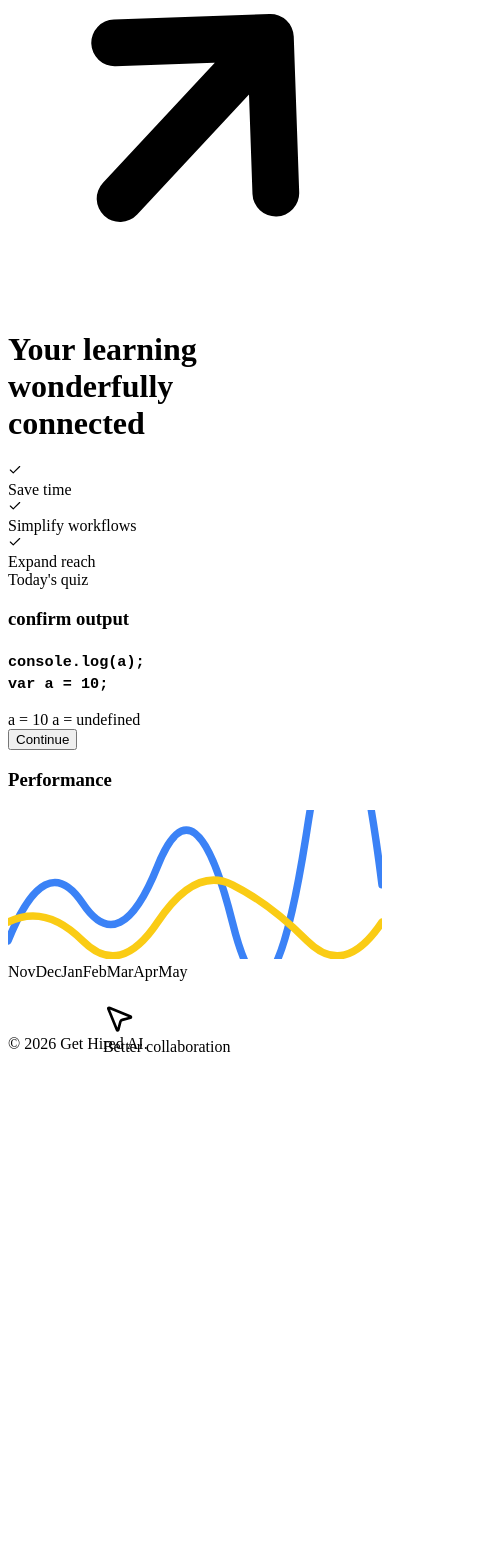
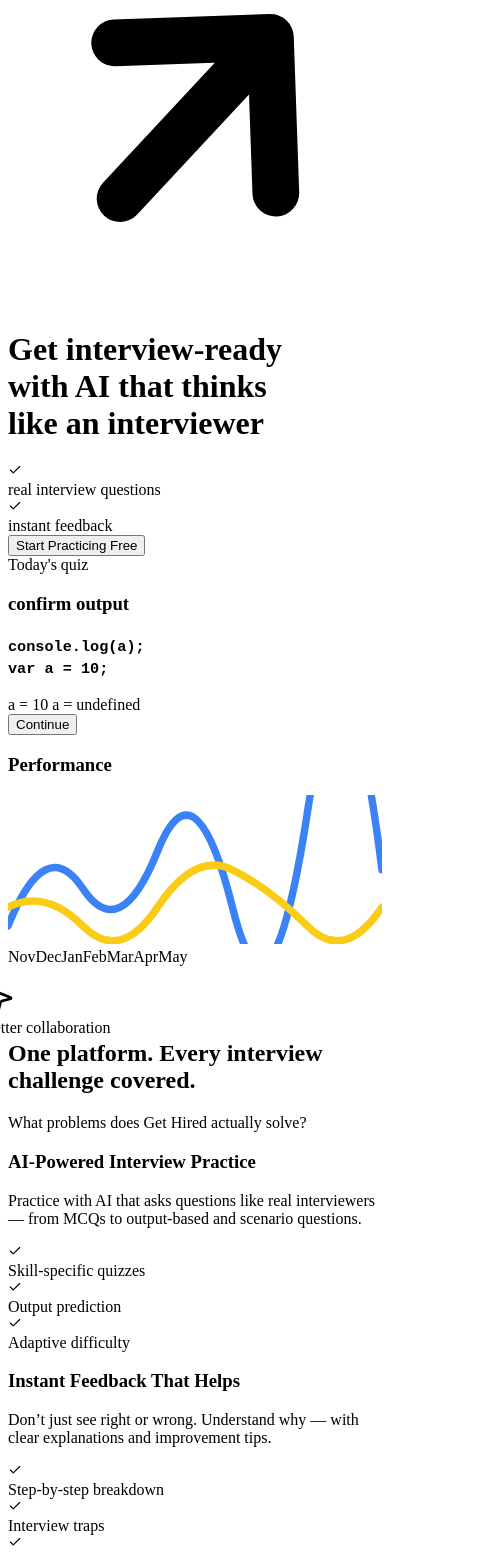
Before and after one commit to kundan-suthar/gethired_ai, a Next.js app: page / in a window 390 px wide. Shown: the part 432-1986 px from the top of the page, 477 px wide, since content can reach past the window. Before the commit the page ends 1493 px from the top, so only its background shows below. Built offline with nearby package versions, Linux system fonts and the light colour scheme.

Commit message:
completed  Landing page

```diff
--- a/src/app/page.tsx
+++ b/src/app/page.tsx
@@ -1,9 +1,8 @@
 "use client";
 
 import React from "react";
-import Image from "next/image";
 import { motion } from "framer-motion";
-import { Check, ChevronDown, Lock, MousePointer2 } from "lucide-react";
+import { Check,  Lock, MousePointer2 } from "lucide-react";
 
 const Navbar = () => {
   return (
@@ -17,13 +16,12 @@
         </div>
 
         <div className="hidden md:flex items-center gap-6 text-gray-600 font-medium">
-          <button className="flex items-center gap-1 hover:text-black transition-colors">
-            Product
-          </button>
-          <button className="flex items-center gap-1 hover:text-black transition-colors">
+          <button className="flex items-center gap-1 hover:text-black transition-colors hover:cursor-pointer"
+            onClick={()=>{document.getElementById("solutions")?.scrollIntoView({behavior: "smooth"})}}
+          >
             Solutions
           </button>
-          <button className="hover:text-black transition-colors">Who it's for</button>
+          <button className="hover:text-black transition-colors hover:cursor-pointer" onClick={()=>{document.getElementById("who-is-it-for")?.scrollIntoView({behavior: "smooth"})}}>Who it's for</button>
         </div>
       </div>
 
@@ -47,7 +45,7 @@
     transition={{ delay: 0.2 }}
     className="inline-flex items-center gap-2 bg-[#fef08a] border-2 border-black px-4 py-1.5 rounded-xl shadow-[4px_4px_0px_0px_rgba(0,0,0,1)] mb-8"
   >
-    <span className="font-bold text-sm">Be professional</span>
+    <span className="font-bold text-sm">Get Hired AI</span>
     <div className="w-4 h-4 text-black italic">
       <svg viewBox="0 0 24 24" fill="none" stroke="currentColor" strokeWidth="3" strokeLinecap="round" strokeLinejoin="round">
         <path d="M7 17L17 7M17 7H7M17 7V17" />
@@ -130,33 +128,48 @@
   </motion.div>
 );
 
-const ScheduledCard = () => (
+
+
+const SolutionCard = ({ title, description, points, color }: { title: string, description: string, points: string[], color: string }) => (
   <motion.div
-    initial={{ x: 20, opacity: 0 }}
-    animate={{ x: 0, opacity: 1 }}
-    transition={{ delay: 0.6 }}
-    className="bg-white border-2 border-black rounded-3xl p-5 shadow-[8px_8px_0px_0px_rgba(0,0,0,0.1)] w-72 absolute -bottom-16 -right-12"
+    whileHover={{ y: -8, x: -4 }}
+    className="bg-white border-4 border-black rounded-3xl p-8 shadow-[8px_8px_0px_0px_rgba(0,0,0,1)] flex flex-col h-full hover:shadow-[12px_12px_0px_0px_rgba(0,0,0,1)] transition-all"
   >
-    <h3 className="font-bold mb-4">Scheduled</h3>
-    <div className="space-y-3">
-      <div className="bg-[#a78bfa] p-3 rounded-xl flex items-center justify-between border border-black/10">
-        <div className="flex items-center gap-3">
-          <div className="w-5 h-5 bg-white/20 rounded-full flex items-center justify-center">
-            <Check size={10} className="text-white" />
+    <div className={`w-14 h-14 ${color} rounded-2xl border-4 border-black mb-8 flex items-center justify-center shadow-[4px_4px_0px_0px_rgba(0,0,0,1)]`}>
+      <div className="w-6 h-6 border-2 border-black rounded-full flex items-center justify-center">
+        <div className="w-2 h-2 bg-black rounded-full" />
       </div>
-          <span className="text-white font-bold text-xs">UI Design</span>
     </div>
-        <span className="text-[8px] text-white/70">May 2, 2022 8 AM</span>
+    <h3 className="text-2xl font-black mb-4 leading-tight">{title}</h3>
+    <p className="text-gray-600 mb-8 font-medium leading-relaxed">{description}</p>
+    <div className="mt-auto space-y-3">
+      {points.map((point, i) => (
+        <div key={i} className="flex items-center gap-3">
+          <div className="w-6 h-6 bg-black rounded-lg flex items-center justify-center shrink-0">
+            <Check size={14} className="text-white stroke-2" />
           </div>
-      <div className="bg-[#facc15] p-3 rounded-xl flex items-center justify-between border border-black/10">
-        <div className="flex items-center gap-3">
-          <div className="w-5 h-5 bg-white/20 rounded-full flex items-center justify-center">
-            <Check size={10} className="text-white" />
+          <span className="text-sm font-bold text-gray-800">{point}</span>
         </div>
-          <span className="text-black font-bold text-xs">Illustration</span>
+      ))}
     </div>
-        <span className="text-[8px] text-black/50">May 2, 2022 8 AM</span>
+  </motion.div>
+);
+
+const AudienceCard = ({ title, description, useCases, icon }: { title: string, description: string, useCases: string[], icon: string }) => (
+  <motion.div
+    whileHover={{ y: -8, x: 4 }}
+    className="bg-white border-4 border-black rounded-3xl p-8 shadow-[-8px_8px_0px_0px_rgba(0,0,0,1)] flex flex-col h-full hover:shadow-[-12px_12px_0px_0px_rgba(0,0,0,1)] transition-all"
+  >
+    <div className="text-4xl mb-6">{icon}</div>
+    <h3 className="text-2xl font-black mb-4 leading-tight">{title}</h3>
+    <p className="text-gray-600 mb-8 font-medium leading-relaxed">{description}</p>
+    <div className="mt-auto space-y-3">
+      {useCases.map((useCase, i) => (
+        <div key={i} className="flex items-center gap-3">
+          <div className="w-2 h-2 bg-black rounded-full shrink-0" />
+          <span className="text-sm font-bold text-gray-800">{useCase}</span>
         </div>
+      ))}
     </div>
   </motion.div>
 );
@@ -174,65 +187,190 @@
 
       <main className="max-w-7xl mx-auto px-8 pt-12 pb-24 grid lg:grid-cols-2 gap-20 items-center">
         {/* Left Content */}
-        <div className="z-10">
+        <div className="z-10 text-center lg:text-left">
           <Badge />
 
           <motion.h1
             initial={{ y: 20, opacity: 0 }}
             animate={{ y: 0, opacity: 1 }}
-            className="text-7xl font-bold tracking-tight text-gray-900 leading-[1.1] mb-12"
+            className="text-5xl md:text-6xl font-extrabold tracking-tight text-gray-900 leading-[1.1] mb-8"
           >
-            Your learning <br />
-            <span className="text-gray-800">wonderfully <br />connected</span>
+            Get interview-ready <br />
+            <span className="text-gray-800">with AI that thinks <br />like an interviewer</span>
           </motion.h1>
 
           <motion.div
             initial={{ opacity: 0 }}
             animate={{ opacity: 1 }}
             transition={{ delay: 0.3 }}
-            className="flex flex-wrap gap-8 mb-12"
+            className="flex flex-wrap gap-8 mb-12 justify-center lg:justify-start"
           >
-            <CheckItem text="Save time" />
-            <CheckItem text="Simplify workflows" />
-            <CheckItem text="Expand reach" />
+            <CheckItem text="real interview questions" />
+            <CheckItem text="instant feedback" />
+          </motion.div>
+
+          <motion.div
+            initial={{ opacity: 0 }}
+            animate={{ opacity: 1 }}
+            transition={{ delay: 0.4 }}
+            className="flex gap-4 justify-center lg:justify-start"
+          >
+            <button className="bg-gray-900 text-white px-10 py-4 rounded-2xl font-bold text-lg hover:bg-gray-800 transition-colors shadow-[6px_6px_0px_0px_rgba(0,0,0,1)] active:translate-x-[2px] active:translate-y-[2px] active:shadow-[4px_4px_0px_0px_rgba(0,0,0,1)]">
+             Start Practicing Free
+            </button>
           </motion.div>
         </div>
 
         {/* Right Content - Visual Elements */}
-        <div className="relative flex justify-center lg:justify-end">
+        <div className="relative flex justify-center lg:justify-end py-20 lg:py-0">
           <div className="relative">
             {/* Background decorative blob */}
             <div className="absolute top-1/2 left-1/2 -translate-x-1/2 -translate-y-1/2 w-[120%] h-[120%] bg-blue-50/50 rounded-full blur-3xl -z-10" />
 
             <CourseCard />
             <PerformanceCard />
-            {/* <ScheduledCard /> */}
 
             {/* Floating Cursor Interaction */}
             <motion.div
               animate={{
-                x: [100, 150, 80, 100],
-                y: [20, -10, 30, 20],
+                x: [0, 50, -30, 0],
+                y: [0, -20, 20, 0],
               }}
               transition={{
                 duration: 10,
                 repeat: Infinity,
                 ease: "easeInOut"
               }}
-              className="absolute top-40 right-10 z-20"
+              className="absolute top-1/2 right-0 z-20"
             >
+              <div className="relative">
                 <MousePointer2 size={32} fill="white" className="text-black drop-shadow-lg" />
-              <div className="bg-black text-white px-2 py-1 rounded-md text-[10px] font-bold mt-2 shadow-xl whitespace-nowrap">
+                <div className="absolute top-8 left-4 bg-black text-white px-3 py-1.5 rounded-lg text-xs font-bold shadow-xl whitespace-nowrap">
                   Better collaboration
+                </div>
               </div>
             </motion.div>
           </div>
         </div>
       </main>
 
+      {/* Solutions Section */}
+      <section id="solutions" className="bg-white py-24 border-t-4 border-black">
+        <div className="max-w-7xl mx-auto px-8">
+          <div className="text-center mb-20">
+            <h2 className="text-4xl md:text-5xl font-black mb-4">One platform. Every interview challenge covered.</h2>
+            <p className="text-xl text-gray-600 font-medium">What problems does Get Hired actually solve?</p>
+          </div>
+
+          <div className="grid md:grid-cols-2 lg:grid-cols-4 gap-8">
+            <SolutionCard
+              title="AI-Powered Interview Practice"
+              description="Practice with AI that asks questions like real interviewers — from MCQs to output-based and scenario questions."
+              points={[
+                "Skill-specific quizzes",
+                "Output prediction",
+                "Adaptive difficulty"
+              ]}
+              color="bg-[#a78bfa]"
+            />
+            <SolutionCard
+              title="Instant Feedback That Helps"
+              description="Don’t just see right or wrong. Understand why — with clear explanations and improvement tips."
+              points={[
+                "Step-by-step breakdown",
+                "Interview traps",
+                "Revision suggestions"
+              ]}
+              color="bg-[#10b981]"
+            />
+            <SolutionCard
+              title="Personalized Readiness"
+              description="Get a preparation path based on your goals, experience level, and weak areas."
+              points={[
+                "Skill gap analysis",
+                "Daily recommendations",
+                "Progress tracking"
+              ]}
+              color="bg-[#fef08a]"
+            />
+            <SolutionCard
+              title="Real-World Scenarios"
+              description="Practice the kind of questions interviewers actually ask — not just theory."
+              points={[
+                "JS output questions",
+                "Debugging tasks",
+                "Practical scenarios"
+              ]}
+              color="bg-[#3b82f6]"
+            />
+          </div>
+        </div>
+      </section>
+
+      {/* Who Is It For Section */}
+      <section id="who-is-it-for" className="bg-[#fafafa] py-24 border-t-4 border-black border-b-4">
+        <div className="max-w-7xl mx-auto px-8">
+          <div className="text-center mb-20">
+            <h2 className="text-4xl md:text-5xl font-black mb-4">Built for anyone serious about cracking interviews</h2>
+            <p className="text-xl text-gray-600 font-medium">Who Is It For?</p>
+          </div>
+
+          <div className="grid md:grid-cols-2 lg:grid-cols-4 gap-8">
+            <AudienceCard
+              title="Students & Freshers"
+              description="Build confidence before your first interview with guided practice and clear explanations."
+              useCases={[
+                "Learn interview framing",
+                "Practice without pressure",
+                "Understand fundamentals"
+              ]}
+              icon="🎓"
+            />
+            <AudienceCard
+              title="Working Professionals"
+              description="Prepare efficiently alongside your job with focused, high-impact practice."
+              useCases={[
+                "Refresh concepts quickly",
+                "Interview-level questions",
+                "Identify weak areas fast"
+              ]}
+              icon="💼"
+            />
+            <AudienceCard
+              title="Developers & Tech"
+              description="Practice technical interviews the way they actually happen — logic, reasoning, and problem solving."
+              useCases={[
+                "JS / React / Backend",
+                "Output-based questions",
+                "Real coding scenarios"
+              ]}
+              icon="💻"
+            />
+            <AudienceCard
+              title="Self-Learners"
+              description="Learn by practicing interview-style questions and understanding how companies evaluate candidates."
+              useCases={[
+                "Career switching",
+                "Evaluation patterns",
+                "Practical skill building"
+              ]}
+              icon="🚀"
+            />
+          </div>
+        </div>
+      </section>
+
       {/* Footer / Bottom Links (Optional) */}
-      <footer className="absolute bottom-8 left-1/2 -translate-x-1/2 text-gray-400 text-sm font-medium">
+      <footer className="py-12 flex flex-col items-center gap-4">
+        <div className="flex items-center gap-2 grayscale opacity-50">
+          <div className="w-6 h-6 bg-black rounded flex items-center justify-center">
+            <span className="text-white font-bold text-xs">get</span>
+          </div>
+          <span className="text-lg font-bold tracking-tight">hired</span>
+        </div>
+        <p className="text-gray-400 text-sm font-medium">
           © 2026 Get Hired AI.
+        </p>
       </footer>
     </div>
   );
```
Lines whose indentation alone changed are shown as unchanged.
